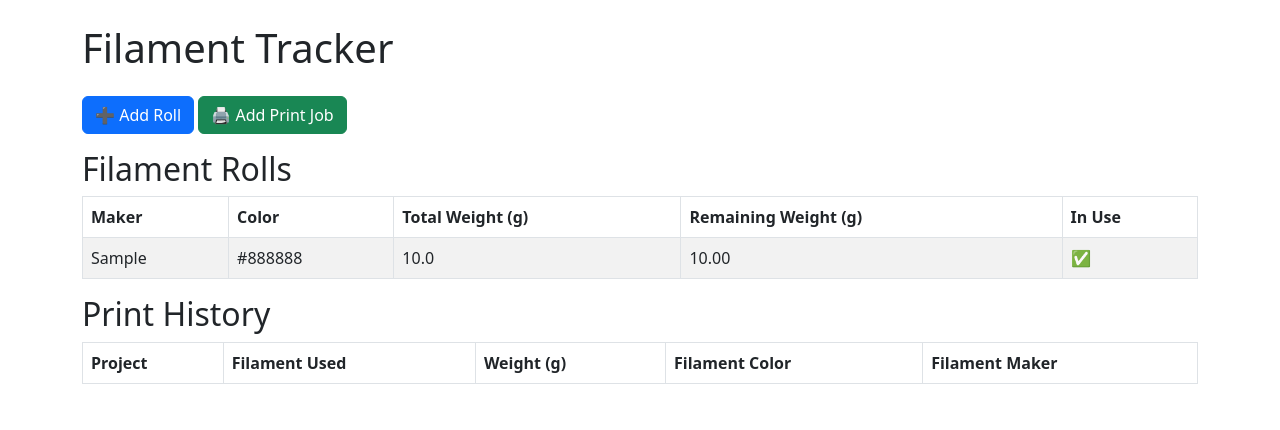
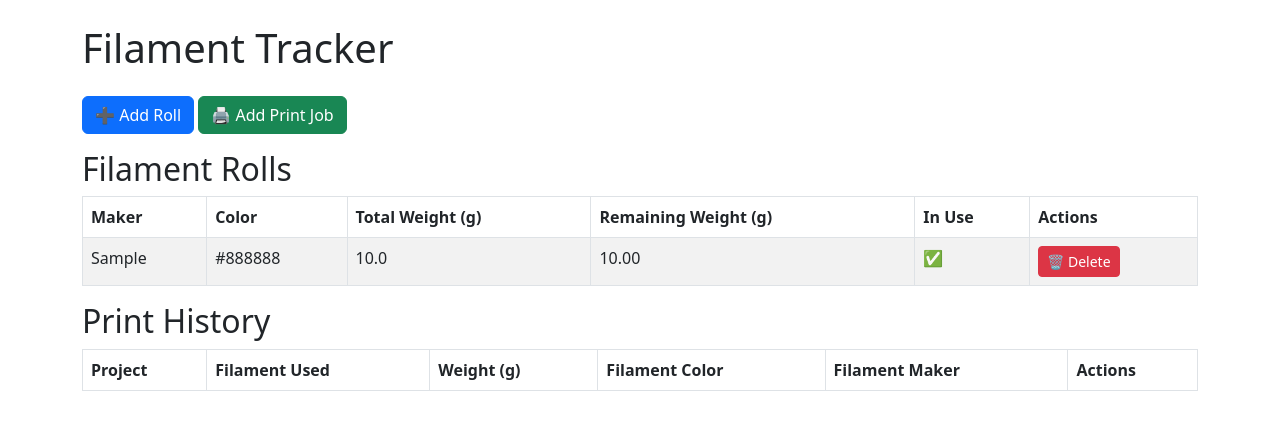
Before and after one commit to r-nd-m/filament-tracker, a Flask app: page / in a window 1280 px wide. Shown: the top 430 px of the page. Run offline with Flask 3, Linux system fonts and the light colour scheme; tables that the repository leaves empty hold one stand-in row (values such as "Sample post"); lists and menus that the app fills with data are empty.

Commit message:
added option to delete print jobs and spools

```diff
--- a/app/routes.py
+++ b/app/routes.py
@@ -36,3 +36,29 @@
         db.session.commit()
 
     return redirect(url_for('index'))
+
+@app.route('/delete_roll/<int:roll_id>', methods=['POST'])
+def delete_roll(roll_id):
+    roll = FilamentRoll.query.get_or_404(roll_id)
+
+    # Ensure all associated print jobs are deleted first
+    PrintJob.query.filter_by(filament_id=roll.id).delete()
+
+    db.session.delete(roll)
+    db.session.commit()
+
+    return redirect(url_for('index'))
+
+@app.route('/delete_print/<int:print_id>', methods=['POST'])
+def delete_print(print_id):
+    print_job = PrintJob.query.get_or_404(print_id)
+
+    # Restore the filament roll’s remaining weight
+    filament = FilamentRoll.query.get(print_job.filament_id)
+    if filament:
+        filament.remaining_weight += print_job.weight_used
+
+    db.session.delete(print_job)
+    db.session.commit()
+
+    return redirect(url_for('index'))
--- a/app/templates/index.html
+++ b/app/templates/index.html
@@ -25,6 +25,7 @@
                 <th>Total Weight (g)</th>
                 <th>Remaining Weight (g)</th>
                 <th>In Use</th>
+                <th>Actions</th>
             </tr>
         </thead>
         <tbody>
@@ -35,6 +36,12 @@
                 <td>{{ roll.total_weight }}</td>
                 <td>{{ "%.2f"|format(roll.remaining_weight) }}</td>
                 <td>{{ "✅" if roll.in_use else "❌" }}</td>
+                <td>
+                    <form action="{{ url_for('delete_roll', roll_id=roll.id) }}" method="POST"
+                          onsubmit="return confirm('Are you sure you want to delete this filament roll? This will delete all associated print jobs!');">
+                        <button type="submit" class="btn btn-danger btn-sm">🗑️ Delete</button>
+                    </form>
+                </td>
             </tr>
             {% endfor %}
         </tbody>
@@ -50,6 +57,7 @@
                 <th>Weight (g)</th>
                 <th>Filament Color</th>
                 <th>Filament Maker</th>
+                <th>Actions</th>
             </tr>
         </thead>
         <tbody>
@@ -57,9 +65,15 @@
             <tr>
                 <td>{{ job.project_name }}</td>
                 <td>{{ job.length_used }} mm</td>
-                <td>{{ job.weight_used }}</td>
+                <td>{{ "%.2f"|format(job.weight_used) }}</td>
                 <td>{{ job.filament.color }}</td>
                 <td>{{ job.filament.maker }}</td>
+                <td>
+                    <form action="{{ url_for('delete_print', print_id=job.id) }}" method="POST"
+                          onsubmit="return confirm('Are you sure you want to delete this print job?');">
+                        <button type="submit" class="btn btn-danger btn-sm">🗑️ Delete</button>
+                    </form>
+                </td>
             </tr>
             {% endfor %}
         </tbody>
```
